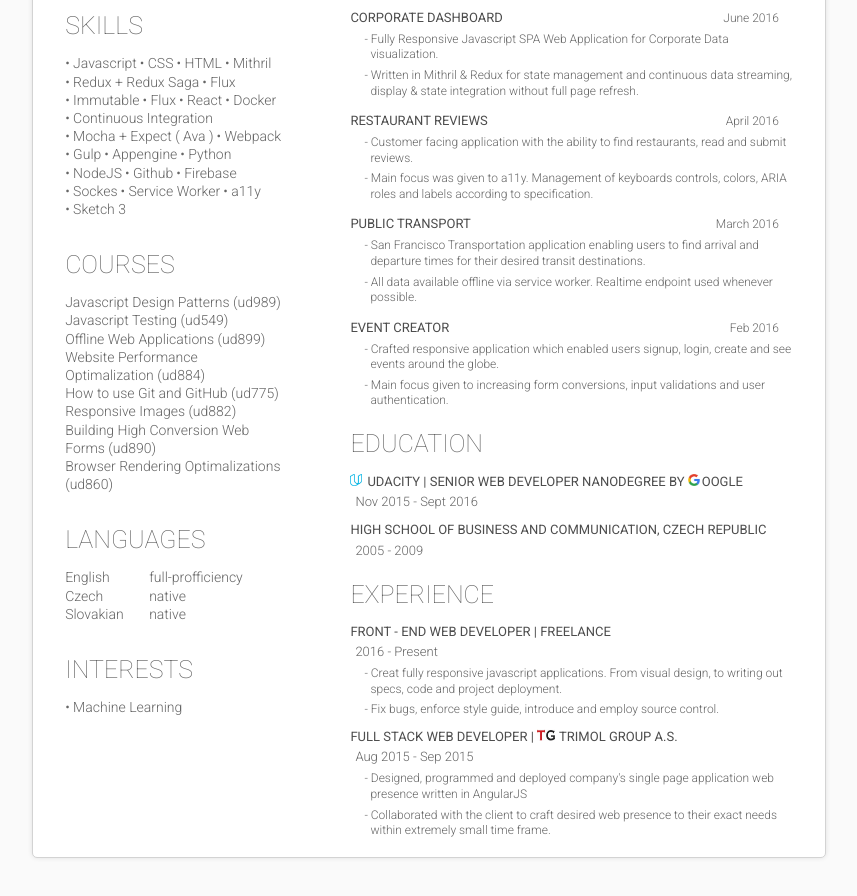
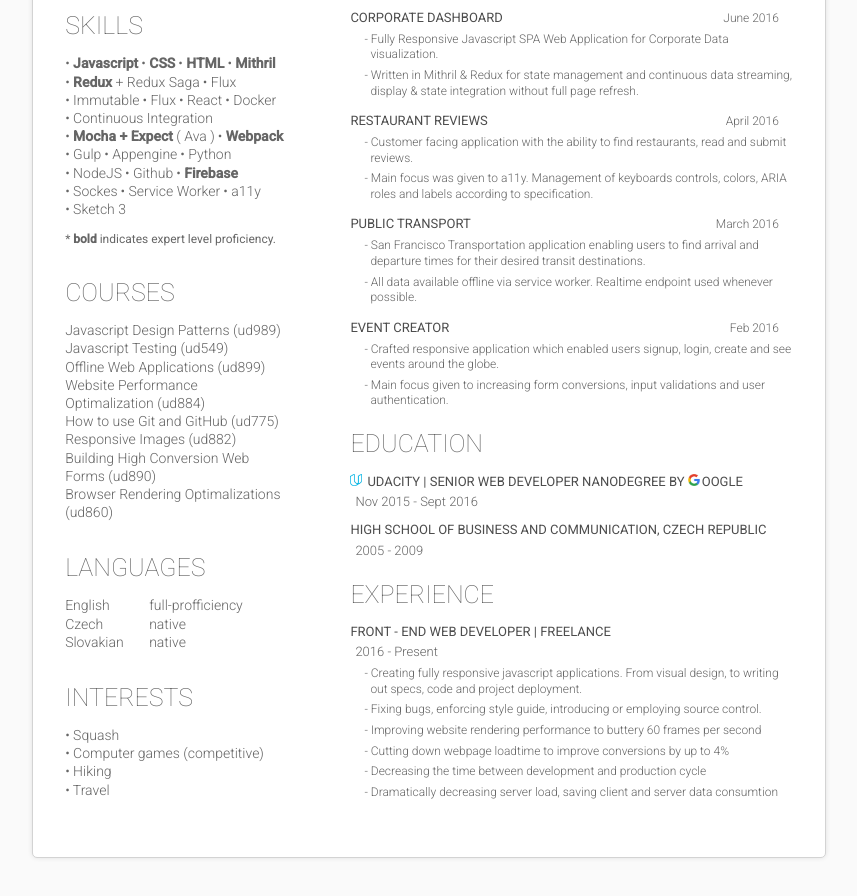
Before and after one commit to RichardIvan/cv, a website: page index.html in a window 1280 px wide. Shown: the part 340-1236 px from the top of the page, without its empty margins (211-1068 px from the left). Drawn offline with nearby package versions, Linux system fonts and the light colour scheme; files that its build step writes are made by us from their sources; files whose address does not match are found by name.

```diff
--- a/index.html
+++ b/index.html
@@ -30,30 +30,31 @@
             <section class="skills-container">
               <h2>Skills</h2>
               <ul>
-                <li><span>Javascript</span></li>
-                <li>CSS</li>
-                <li>HTML</li>
-                <li>Mithril</li>
-                <li>Redux + Redux Saga</li>
+                <li><strong>Javascript</strong></li>
+                <li><strong>CSS</strong></li>
+                <li><strong>HTML</strong></li>
+                <li><strong>Mithril</strong></li>
+                <li><strong>Redux</strong> + Redux Saga</li>
                 <li>Flux</li>
                 <li>Immutable</li>
                 <li>Flux</li>
                 <li>React</li>
                 <li>Docker</li>
                 <li>Continuous Integration</li>
-                <li>Mocha + Expect ( Ava )</li>
-                <li>Webpack</li>
+                <li><strong>Mocha + Expect</strong> ( Ava )</li>
+                <li><strong>Webpack</strong></li>
                 <li>Gulp</li>
                 <li>Appengine</li>
                 <li>Python</li>
                 <li>NodeJS</li>
                 <li>Github</li>
-                <li>Firebase</li>
+                <li><strong>Firebase</strong></li>
                 <li>Sockes</li>
                 <li>Service Worker</li>
                 <li>a11y</li>
                 <li>Sketch 3</li>
               </ul>
+              <p>* <strong>bold</strong> indicates expert level proficiency.</p>
             </section>
             <section class="courses-container">
               <h2>COURSES</h2>
@@ -94,7 +95,10 @@
             <section class="interests-container">
               <h2>Interests</h2>
               <ul>
-                <li>Machine Learning</li>
+                <li>Squash</li>
+                <li>Computer games (competitive)</li>
+                <li>Hiking</li>
+                <li>Travel</li>
               </ul>
             </section>
           </aside>
@@ -194,16 +198,12 @@
                   <h3>Front - End Web Developer | <span class="second-class">Freelance</span></h3>
                   <p>2016 - Present</p>
                   <ul class="work-attributions">
-                    <li><span class="dash"></span>Creat fully responsive javascript applications. From visual design, to writing out specs, code and project deployment.</li>
-                    <li><span class="dash"></span>Fix bugs, enforce style guide, introduce and employ source control.</li>
-                  </ul>
-                </li>
-                <li>
-                  <h3>Full Stack Web Developer | <span class="second-class"><img width="18px" height="12px" src="./img/trimol-logo.png" alt="" />Trimol Group a.s.</span></h3>
-                  <p>Aug 2015 - Sep 2015</p>
-                  <ul class="work-attributions">
-                    <li><span class="dash"></span>Designed, programmed and deployed company's single page application web presence written in AngularJS</li>
-                    <li><span class="dash"></span>Collaborated with the client to craft desired web presence to their exact needs within extremely small time frame.</li>
+                    <li><span class="dash"></span>Creating fully responsive javascript applications. From visual design, to writing out specs, code and project deployment.</li>
+                    <li><span class="dash"></span>Fixing bugs, enforcing style guide, introducing or employing source control.</li>
+                    <li><span class="dash"></span>Improving website rendering performance to buttery 60 frames per second</li>
+                    <li><span class="dash"></span>Cutting down webpage loadtime to improve conversions by up to 4%</li>
+                    <li><span class="dash"></span>Decreasing the time between development and production cycle</li>
+                    <li><span class="dash"></span>Dramatically decreasing server load, saving client and server data consumtion</li>
                   </ul>
                 </li>
               </ul>
--- a/sass/main.sass
+++ b/sass/main.sass
@@ -105,6 +105,8 @@
     flex-wrap: wrap
   li
     margin-right: 3px
+  p
+    font-size: 12px
 
 .skills-container, .interests-container
   li:before
```
Also changed, not shown: dist/css/main.css, dist/index.html.
